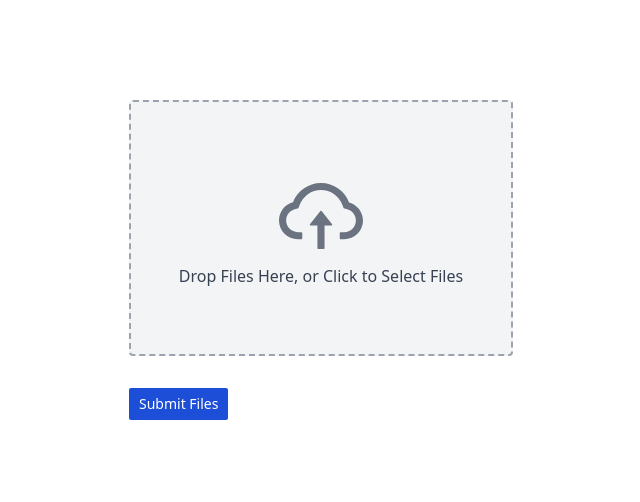
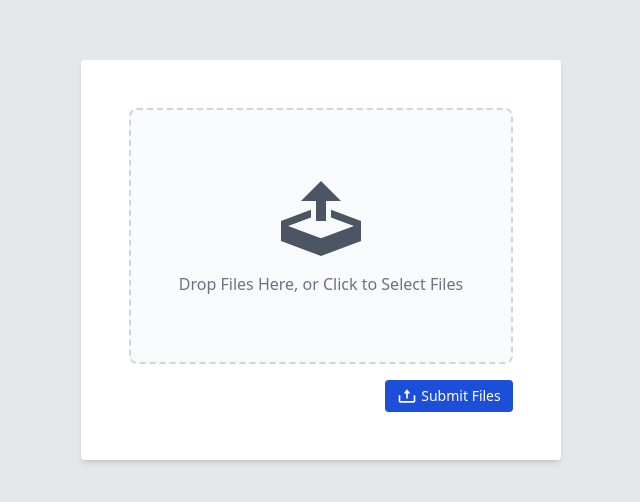
Before and after one commit to erfangc/upload-with-progress, a React (Create React App) app: page / in a window 1280 px wide. Shown: the part 140-642 px from the top of the page, without its empty margins (319-959 px from the left). Built offline with nearby package versions, Linux system fonts and the light colour scheme.

Commit message:
initial commit

```diff
--- a/public/index.html
+++ b/public/index.html
@@ -24,7 +24,7 @@
       work correctly both with client-side routing and a non-root public URL.
       Learn how to configure a non-root public URL by running `npm run build`.
     -->
-    <title>React App</title>
+    <title>Drag and Drop File Uploader</title>
   </head>
   <body>
     <noscript>You need to enable JavaScript to run this app.</noscript>
--- a/src/App.tsx
+++ b/src/App.tsx
@@ -3,9 +3,11 @@ import {FileUploader} from "./FileUploader";
 
 function App() {
     return (
-        <main className="w-full h-screen flex flex-col items-center justify-center">
+        <main className="min-w-full min-h-screen flex flex-col items-center justify-center bg-gray-200">
             {/* Server implementation: https://github.com/erfangc/upload-with-progress-server */}
-            <FileUploader uploadUrl='http://localhost:8080/upload'/>
+            <div className="shadow-md p-12 bg-white rounded">
+                <FileUploader uploadUrl='http://localhost:8080/upload'/>
+            </div>
         </main>
     );
 }
--- a/src/FileUploader/Dropzone.tsx
+++ b/src/FileUploader/Dropzone.tsx
@@ -1,20 +1,26 @@
 import * as React from "react";
 import {useFileUploaderContext} from "./hooks/useFileUploaderContext";
-import {AiOutlineCloudUpload} from 'react-icons/ai';
+import {ImUpload} from 'react-icons/im';
+
+const size = 80;
+const style = {height: size, width: size};
 
 export function Dropzone() {
     const {dropzoneState: {getRootProps, getInputProps, isDragActive}} = useFileUploaderContext();
     return (
         <div
             {...getRootProps()}
-            className={`rounded duration-300 transition-all w-96 h-64 border-2 border-dashed items-center justify-center flex p-4 ${isDragActive ? 'border-emerald-500 bg-emerald-200' : 'bg-gray-100 border-gray-400'}`}
+            className={`rounded-lg duration-300 transition-colors w-96 h-64 border-2 border-dashed items-center justify-center flex p-4 ${isDragActive ? 'border-emerald-500 bg-emerald-200' : 'bg-gray-50 border-gray-300'}`}
         >
             <input {...getInputProps()}/>
             <div className="flex flex-col items-center">
-                <AiOutlineCloudUpload style={{height: 96, width: 96}} className="text-gray-500"/>
-                <p className={`transition-all ${isDragActive ? 'text-emerald-700' : 'text-gray-700'}`}>
+                <ImUpload
+                    style={style}
+                    className={`transition-colors mb-4 ${isDragActive ? "text-emerald-700" : "text-gray-600"}`}
+                />
+                <p className={`transition-all ${isDragActive ? 'text-emerald-700' : 'text-gray-500'}`}>
                     {isDragActive
-                        ? 'Drop to Add'
+                        ? 'Release to Stage Files'
                         : 'Drop Files Here, or Click to Select Files'
                     }
                 </p>
--- a/src/FileUploader/FileIcon.tsx
+++ b/src/FileUploader/FileIcon.tsx
@@ -15,7 +15,7 @@ interface FileIconProps {
     file: File;
 }
 
-const size = 24;
+const size = 32;
 const style = {height: size, width: size};
 
 export function FileIcon({file}: FileIconProps) {
--- a/src/FileUploader/FileUploaderContext.tsx
+++ b/src/FileUploader/FileUploaderContext.tsx
@@ -5,6 +5,7 @@ type FileUploaderContextType = {
     progress: number;
     handleSubmit: () => Promise<void>;
     uploadingFile?: File,
+    busy: boolean,
     stagedFiles: File[],
     completedFiles: File[],
     dropzoneState: DropzoneState;
--- a/src/FileUploader/FileUploaderProvider.tsx
+++ b/src/FileUploader/FileUploaderProvider.tsx
@@ -22,6 +22,7 @@ export function FileUploaderProvider({children, uploadUrl}: FileUploaderProvider
     const [completedFiles, setCompletedFiles] = useState<File[]>([]);
     const [progress, setProgress] = useState<number>(0);
     const [uploadingFile, setUploadingFile] = useState<File>();
+    const [busy, setBusy] = useState(false);
 
     /**
      * useDropzone returns props that `Dropzone.tsx` uses to bootstrap its HTML elements to detect drag and drop events and capture
@@ -64,16 +65,22 @@ export function FileUploaderProvider({children, uploadUrl}: FileUploaderProvider
      * Essentially invokes uploadFile multiple times once per each staged file
      */
     const handleSubmit = useCallback(async () => {
-        for (let i = 0; i < stagedFiles.length; i++) {
-            let currFile = stagedFiles[i];
-            if (!completedFiles.includes(currFile)) {
-                await uploadFile(currFile);
+        setBusy(true);
+        try {
+            for (let i = 0; i < stagedFiles.length; i++) {
+                let currFile = stagedFiles[i];
+                if (!completedFiles.includes(currFile)) {
+                    await uploadFile(currFile);
+                }
             }
+        } finally {
+            setBusy(false);
         }
     }, [completedFiles, uploadFile, stagedFiles]);
 
     const value = {
         progress,
+        busy,
         uploadingFile,
         stagedFiles,
         completedFiles,
@@ -81,9 +88,7 @@ export function FileUploaderProvider({children, uploadUrl}: FileUploaderProvider
         handleSubmit,
     };
     return (
-        <FileUploaderContext.Provider
-            value={value}
-        >
+        <FileUploaderContext.Provider value={value}>
             {children}
         </FileUploaderContext.Provider>
     );
--- a/src/FileUploader/StagedFileForUpload.tsx
+++ b/src/FileUploader/StagedFileForUpload.tsx
@@ -12,31 +12,33 @@ export function StagedFileForUpload({file}: StagedFileForUploadProps) {
     const {uploadingFile, progress} = useFileUploaderContext();
 
     return (
-        <li className="w-full">
-            <div className="items-center flex flex-row justify-between space-x-2">
-                <span className="flex flex-row items-center space-x-1">
+        <li className="w-full shadow pt-4 pb-2 px-3 rounded-md transition-shadow hover:shadow-lg cursor-pointer duration-300 flex flex-row">
             <FileIcon file={file}/>
-                    <span className={`text-sm transition-all duration-300`}>
+            <div className="w-full ml-2">
+                <div className="flex flex-row items-center justify-between">
+                    <span className={`text-sm transition-all duration-300 text-gray-800`}>
                         {file.name}
-                    </span>
                     </span>
                     <span className="text-xs text-gray-500">{bytesToSize(file.size)}</span>
                 </div>
+                <div className="h-4">
                     {
                         /*
                         This is the progress bar, it consists of an outer div that always have a width and height (not invisible)
                         and an inner div whose width is determined by 'progress'
                         */
                     }
-            <div className="w-full h-3">
                     {uploadingFile === file && progress
                         ?
                         <div
                             style={{width: `${progress * 100}%`}}
-                        className="bg-blue-600 transition-all h-3 rounded-r-sm"
-                    />
+                            className="bg-blue-600 transition-all h-4 rounded-r flex flex-row justify-end"
+                        >
+                            <p className="text-white text-xs mr-1">{(progress * 100).toFixed(0)}%</p>
+                        </div>
                         : null
                     }
+                </div>
             </div>
         </li>
     );
--- a/src/FileUploader/SubmitButton.tsx
+++ b/src/FileUploader/SubmitButton.tsx
@@ -1,14 +1,27 @@
 import {useFileUploaderContext} from "./hooks/useFileUploaderContext";
 import * as React from "react";
+import {BiUpload} from "react-icons/bi";
+import {ImSpinner8} from 'react-icons/im';
+
+const style = {height: 20, width: 20};
 
 export function SubmitButton() {
-    const {handleSubmit} = useFileUploaderContext();
+    const {handleSubmit, busy} = useFileUploaderContext();
     return (
-        <button
-            onClick={handleSubmit}
-            className="px-2.5 py-1.5 bg-blue-700 rounded-sm text-white text-sm hover:bg-blue-500"
-        >
-            Submit Files
-        </button>
+        <div className="flex flex-row justify-end">
+            <button
+                onClick={handleSubmit}
+                className={`w-32 justify-center py-1.5 rounded text-white text-sm
+                ${busy ? 'bg-blue-400' : 'bg-blue-700 hover:bg-blue-500'}
+                 flex flex-row items-center space-x-1`}
+                disabled={busy}
+            >
+                {
+                    busy
+                        ? <ImSpinner8 style={style} className="animate-spin"/>
+                        : <><BiUpload style={style}/><span>Submit Files</span></>
+                }
+            </button>
+        </div>
     );
 }
```
Also changed, not shown: demo.gif, src/FileUploader/index.tsx (line endings or trailing spaces), 1 other file (tests, documents, lock files or other folders). Lines whose indentation alone changed are shown as unchanged.
